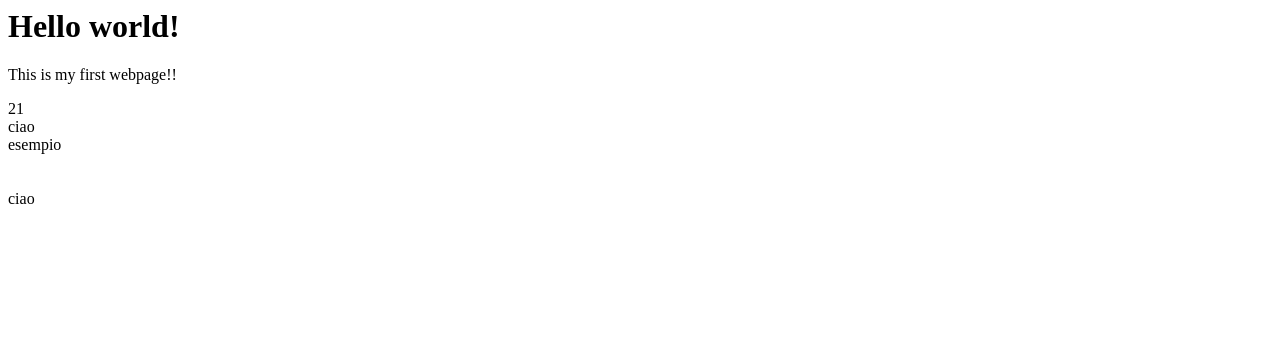
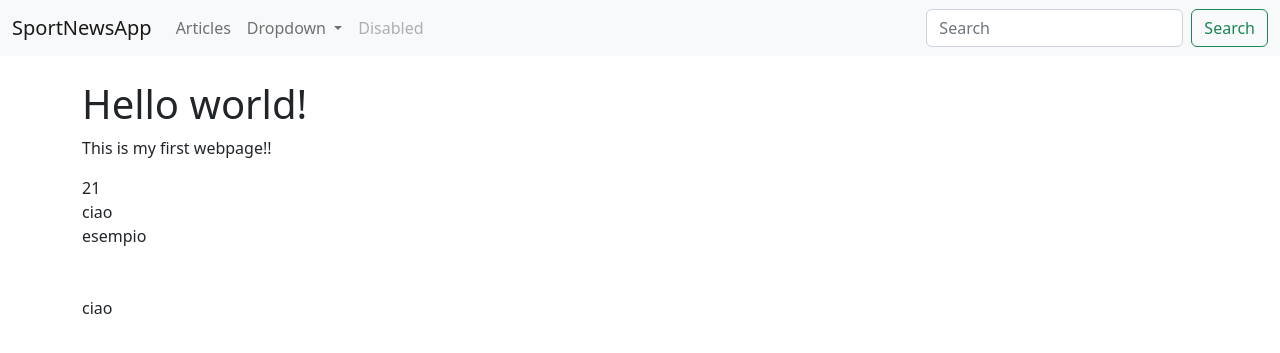
Before and after one commit to morphstace/sportnewsapp, a Flask app: page / in a window 1280 px wide. Shown: the top 353 px of the page. Run offline with Flask 3, Linux system fonts and the light colour scheme.

Commit message:
navbar, base

```diff
--- /dev/null
+++ b/templates/base.html
@@ -0,0 +1,19 @@
+<!doctype html>
+<html lang="en">
+  <head>
+    <meta charset="utf-8">
+    <meta name="viewport" content="width=device-width, initial-scale=1">
+    <title>sportnewsapp</title>
+    <link href="https://cdn.jsdelivr.net/npm/bootstrap@5.2.3/dist/css/bootstrap.min.css" rel="stylesheet" integrity="sha384-rbsA2VBKQhggwzxH7pPCaAqO46MgnOM80zW1RWuH61DGLwZJEdK2Kadq2F9CUG65" crossorigin="anonymous">
+  </head>
+  <body>
+    {% include 'navbar.html' %}
+    <br/>
+    <div class="container">
+        {% block content %}
+
+        {% endblock %}
+    </div>
+    <script src="https://cdn.jsdelivr.net/npm/bootstrap@5.2.3/dist/js/bootstrap.bundle.min.js" integrity="sha384-kenU1KFdBIe4zVF0s0G1M5b4hcpxyD9F7jL+jjXkk+Q2h455rYXK/7HAuoJl+0I4" crossorigin="anonymous"></script>
+  </body>
+</html>
--- a/templates/index.html
+++ b/templates/index.html
@@ -1,3 +1,6 @@
+{% extends 'base.html' %}
+
+{% block content %}
     <h1>Hello world!</h1>
 
     <p>This is my first webpage!!</p>
@@ -9,3 +12,4 @@
 
     <br><br/>
     {{example_list.1}}
+{% endblock %}
--- /dev/null
+++ b/templates/navbar.html
@@ -0,0 +1,33 @@
+<nav class="navbar navbar-expand-lg bg-light">
+    <div class="container-fluid">
+      <a class="navbar-brand" href="{{ url_for('index') }}">SportNewsApp</a>
+      <button class="navbar-toggler" type="button" data-bs-toggle="collapse" data-bs-target="#navbarSupportedContent" aria-controls="navbarSupportedContent" aria-expanded="false" aria-label="Toggle navigation">
+        <span class="navbar-toggler-icon"></span>
+      </button>
+      <div class="collapse navbar-collapse" id="navbarSupportedContent">
+        <ul class="navbar-nav me-auto mb-2 mb-lg-0">
+          <li class="nav-item">
+            <a class="nav-link" href="#">Articles</a>
+          </li>
+          <li class="nav-item dropdown">
+            <a class="nav-link dropdown-toggle" href="#" role="button" data-bs-toggle="dropdown" aria-expanded="false">
+              Dropdown
+            </a>
+            <ul class="dropdown-menu">
+              <li><a class="dropdown-item" href="#">Action</a></li>
+              <li><a class="dropdown-item" href="#">Another action</a></li>
+              <li><hr class="dropdown-divider"></li>
+              <li><a class="dropdown-item" href="#">Something else here</a></li>
+            </ul>
+          </li>
+          <li class="nav-item">
+            <a class="nav-link disabled">Disabled</a>
+          </li>
+        </ul>
+        <form class="d-flex" role="search">
+          <input class="form-control me-2" type="search" placeholder="Search" aria-label="Search">
+          <button class="btn btn-outline-success" type="submit">Search</button>
+        </form>
+      </div>
+    </div>
+  </nav>
```
Also changed, not shown: templates/404.html (+9 -5 lines), templates/500.html (+9 -5 lines). Lines whose indentation alone changed are shown as unchanged.
